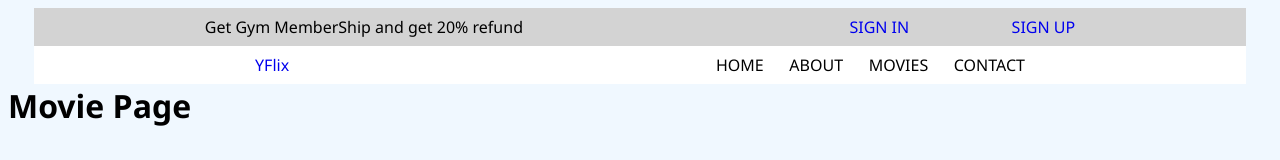
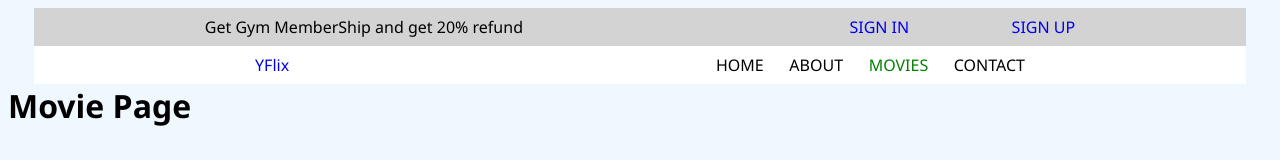
Before and after one commit to NishuJat144/react-router, a React (Vite) app: page /movie in a window 1280 px wide. Shown: the top 160 px of the page. Built offline with nearby package versions, Linux system fonts and the light colour scheme.

Commit message:
Active nav link

```diff
--- a/src/App.css
+++ b/src/App.css
@@ -56,8 +56,12 @@ body{
 }
 
 .navbar ul li :hover{
-    color: blue;
-    border-bottom: 2px solid blue;
+    color : #535bf2;
+    border-bottom: 2px solid #d3d3d3;
+}
+
+.navbar ul li .active{
+    color: #535bf2;
 }
 
 .navbar ul li a{
--- a/src/components/layout/Header.jsx
+++ b/src/components/layout/Header.jsx
@@ -1,6 +1,14 @@
 import { NavLink } from "react-router-dom";
 
 export const Header = () => {
+
+    // * Style NavLink Function
+    const getNavLinkStyle = ({isActive}) => {
+         return {
+            color : isActive ? "green" : "black",
+         }
+    }
+
     return (
         <header className="section-navbar">
             {/* First Nav */}
@@ -26,10 +34,18 @@ export const Header = () => {
 
                     <nav className="navbar">
                         <ul>
-                            <li> <NavLink to="/">HOME</NavLink></li>
-                            <li> <NavLink to="/about">ABOUT</NavLink></li>
-                            <li> <NavLink to="/movie">MOVIES</NavLink></li>
-                            <li> <NavLink to="/contact">CONTACT</NavLink> </li>
+                            <li> <NavLink to="/" className={({isActive}) => isActive?"active" : "nav-link" }>
+                            HOME</NavLink></li>
+                            <li> <NavLink to="/about" className="nav-link"
+                             style={({isActive}) => {
+                                return {
+                                    color : isActive ? "red" : "black" ,
+                                }
+                             }}>
+                                ABOUT</NavLink></li>
+                            <li> <NavLink to="/movie" className="nav-link"
+                             style={getNavLinkStyle}>MOVIES</NavLink></li>
+                            <li> <NavLink to="/contact" className="nav-link">CONTACT</NavLink> </li>
                         </ul>
                     </nav>
                 </div>
```
